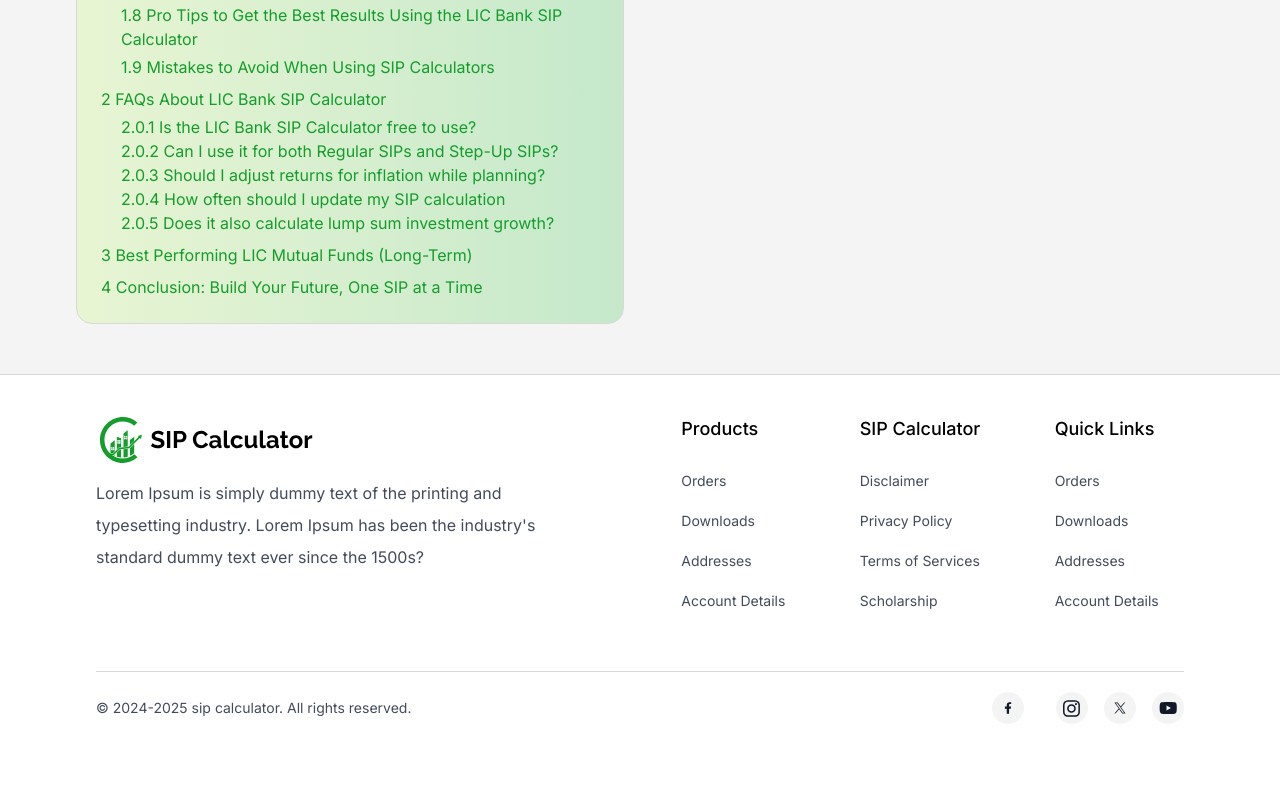
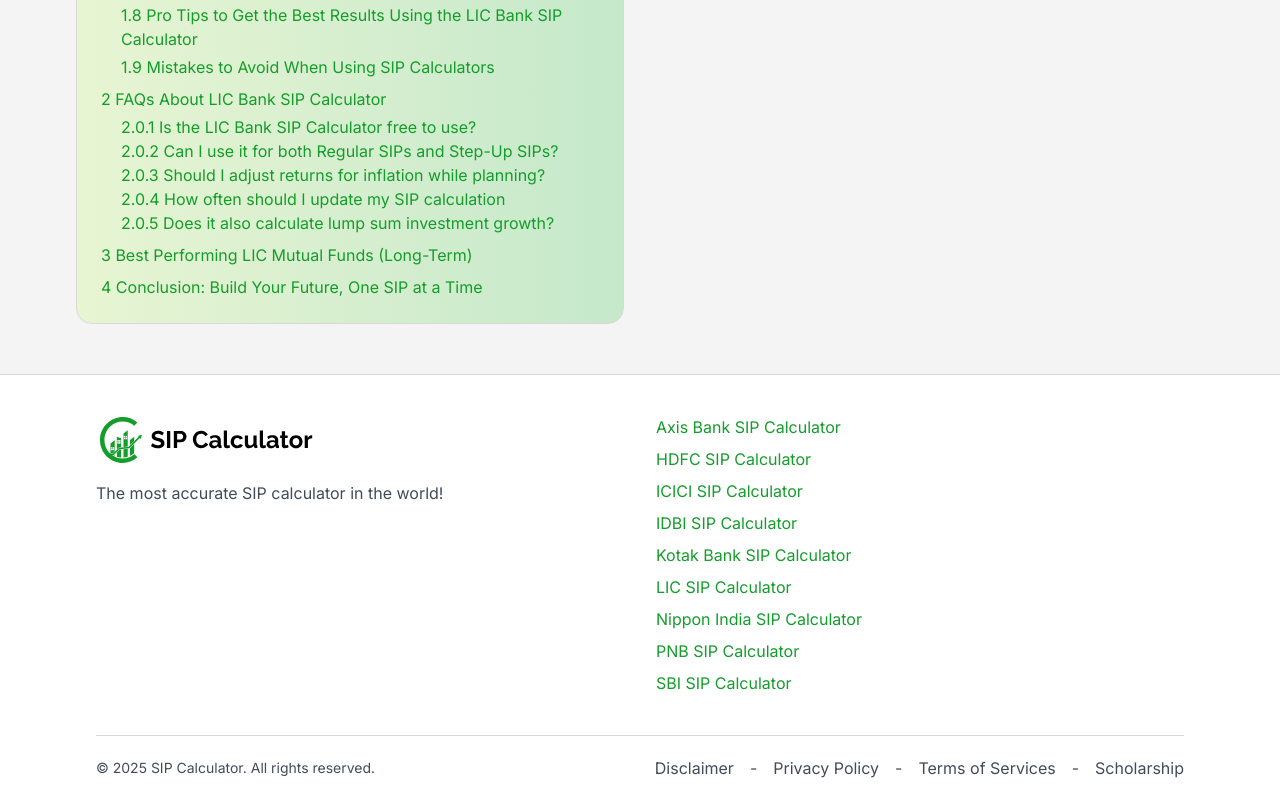
Before and after one commit to Hasan22Murtaza/SIP-Calculator, a Next.js app: page /lic in a window 1280 px wide. Shown: the part 8039-8839 px from the top of the page. Before the commit the page ends 8783 px from the top, so only its background shows below. Built offline with nearby package versions, Linux system fonts and the light colour scheme.

Commit message:
footer changes

```diff
--- a/src/app/layout.tsx
+++ b/src/app/layout.tsx
@@ -1506,9 +1506,9 @@
               <div className="mx-auto max-w-6xl px-4 sm:px-6 lg:px-8">
                 {/*Grid*/}
                 <div className="grid grid-cols-2  lg:grid-cols-6 gap-3 md:gap-8 py-10 max-sm:max-w-sm max-sm:mx-auto gap-y-8">
-                  <div className="col-span-full  lg:col-span-3 ">
-                    <a
-                      href="#"
+                  <div className="col-span-full lg:col-span-3">
+                    <Link
+                      href="/"
                       className="dark:text-white text-black flex justify-center lg:justify-start"
                     >
                       <svg
@@ -1563,14 +1563,12 @@
                           fill="#159D2C"
                         />
                       </svg>
-                    </a>
+                    </Link>
                     <p className="pt-3 text-base  text-[#434B5B] lg:max-w-md text-center lg:text-left dark:text-[#7B8498] leading-8">
-                      Lorem Ipsum&nbsp;is simply dummy text of the printing and
-                      typesetting industry. Lorem Ipsum has been the industry's
-                      standard dummy text ever since the 1500s?
+                      The most accurate SIP calculator in the world!
                     </p>
                   </div>
-                  <div className="lg:mx-auto text-left ">
+                  {/* <div className="lg:mx-auto text-left ">
                     <h4 className="text-lg text-black font-medium mb-7 dark:text-white">
                       Products
                     </h4>
@@ -1608,13 +1606,13 @@
                         </a>
                       </li>
                     </ul>
-                  </div>
+                  </div> */}
                   {/*End Col*/}
-                  <div className="lg:mx-auto text-left ">
-                    <h4 className="text-lg text-black font-medium mb-7 dark:text-white">
+                  <div className="col-span-full lg:col-span-3">
+                    {/* <h4 className="text-lg text-black font-medium mb-7 dark:text-white">
                       SIP Calculator
-                    </h4>
-                    <ul className="text-sm transition-all duration-500">
+                    </h4> */}
+                    {/* <ul className="text-sm transition-all duration-500">
                       <li className="mb-5">
                         <Link
                           href="/disclaimer"
@@ -1648,10 +1646,60 @@
                           Scholarship
                         </Link>
                       </li>
-                    </ul>
+                    </ul> */}
+                    {
+                      pathname !== "/" &&
+                      <ul className="flex flex-col gap-2 transition-all duration-500">
+                        <li className="text-dark-green">
+                          <Link href="/axis" className="text-dark-green">
+                            Axis Bank SIP Calculator
+                          </Link>
+                        </li>
+                        <li className="text-dark-green">
+                          <Link href="/hdfc" className="text-dark-green">
+                            HDFC SIP Calculator
+                          </Link>
+                        </li>
+                        <li className="text-dark-green">
+                          <Link href="/icici" className="text-dark-green">
+                            ICICI SIP Calculator
+                          </Link>
+                        </li>
+                        <li className="text-dark-green">
+                          <Link href="/idbi" className="text-dark-green">
+                            IDBI SIP Calculator
+                          </Link>
+                        </li>
+                        <li className="text-dark-green">
+                          <Link href="/kotak" className="text-dark-green">
+                            Kotak Bank SIP Calculator
+                          </Link>
+                        </li>
+                        <li className="text-dark-green">
+                          <Link href="/lic" className="text-dark-green">
+                            LIC SIP Calculator
+                          </Link>
+                        </li>
+                        <li className="text-dark-green">
+                          <Link href="/nippon" className="text-dark-green">
+                            Nippon India SIP Calculator
+                          </Link>
+                        </li>
+                        <li className="text-dark-green">
+                          <Link href="/pnb" className="text-dark-green">
+                            PNB SIP Calculator
+                          </Link>
+                        </li>
+                        <li className="text-dark-green">
+                          <Link href="/sbi" className="text-dark-green">
+                            SBI SIP Calculator
+                          </Link>
+                        </li>
+                      </ul>
+                    }
                   </div>
                   {/*End Col*/}
-                  <div className="lg:mx-auto text-left ">
+                  {/* <div className="lg:mx-auto text-left ">
                     <h4 className="text-lg text-black font-medium mb-7 dark:text-white">
                       Quick Links
                     </h4>
@@ -1689,16 +1737,16 @@
                         </a>
                       </li>
                     </ul>
-                  </div>
+                  </div> */}
                 </div>
                 {/*Grid*/}
                 <div className="py-5 border-t border-[#DCD7D7] dark:border-[#263c6b]">
                   <div className="flex items-center justify-center flex-col lg:justify-between lg:flex-row">
                     <span className="text-sm text-[#434B5B] dark:text-[#7B8498]">
-                      © 2024-2025 sip calculator. All rights reserved.
+                      © {new Date().getFullYear()} SIP Calculator. All rights reserved.
                     </span>
                     <div className="flex mt-4 space-x-4 sm:justify-center lg:mt-0 ">
-                      <a
+                      {/* <a
                         href="javascript:;"
                         className="group w-8 h-8 rounded-full bg-[#F4F4F4] dark:bg-[#08193c] flex justify-center items-center hover:bg-dark-green dark:hover:bg-dark-green hover:text-white transition-all duration-500"
                       >
@@ -1767,7 +1815,41 @@
                             fill="currentColor"
                           />
                         </svg>
-                      </a>
+                      </a> */}
+
+                      <Link
+                        href="/disclaimer"
+                        className="text-[#434B5B] dark:text-[#7B8498] transition-all duration-500 hover:text-dark-green dark:hover:text-dark-green me-0"
+                      >
+                        Disclaimer
+                      </Link>
+                      <span className="text-[#434B5B] dark:text-[#7B8498]">
+                        -
+                      </span>
+                      <Link
+                        href="/privacy"
+                        className="text-[#434B5B] dark:text-[#7B8498] transition-all duration-500 hover:text-dark-green dark:hover:text-dark-green"
+                      >
+                        Privacy Policy
+                      </Link>
+                      <span className="text-[#434B5B] dark:text-[#7B8498]">
+                        -
+                      </span>
+                      <Link
+                        href="/terms"
+                        className="text-[#434B5B] dark:text-[#7B8498] transition-all duration-500 hover:text-dark-green dark:hover:text-dark-green"
+                      >
+                        Terms of Services
+                      </Link>
+                      <span className="text-[#434B5B] dark:text-[#7B8498]">
+                        -
+                      </span>
+                      <Link
+                        href="/scholarship"
+                        className="text-[#434B5B] dark:text-[#7B8498] transition-all duration-500 hover:text-dark-green dark:hover:text-dark-green"
+                      >
+                        Scholarship
+                      </Link>
                     </div>
                   </div>
                 </div>
```
